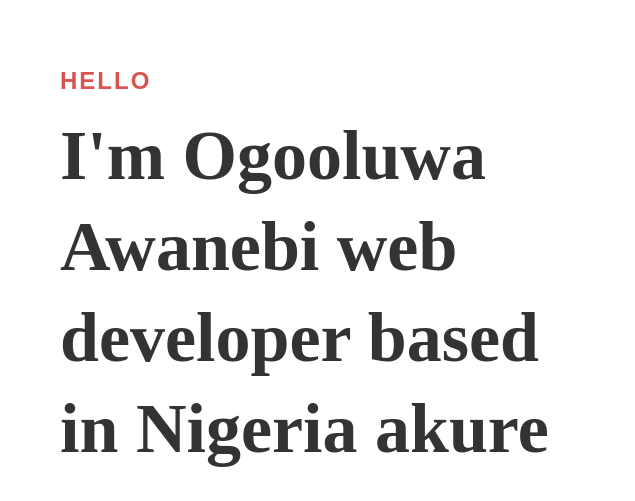
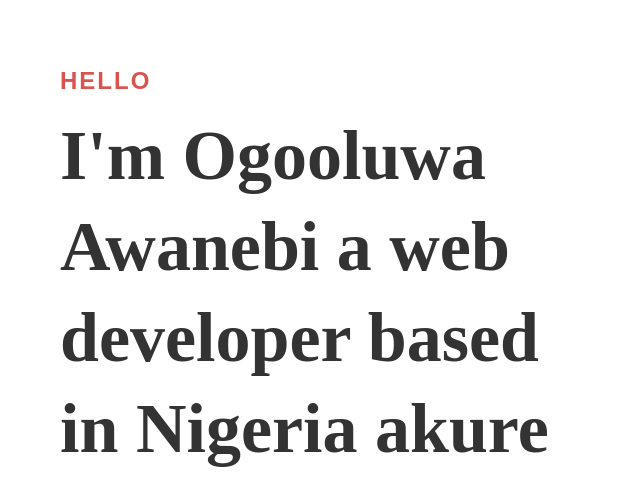
Before and after one commit to awanebiogooluwa-ui/portfolio, a plain HTML site: page index.html in a window 1280 px wide. Shown: the part 112-613 px from the top of the page, 0-635 px from the left. Drawn offline with Linux system fonts and the light colour scheme.

Commit message:
fix headline

```diff
--- a/index.html
+++ b/index.html
@@ -16,7 +16,7 @@
     </header>
     <div class="hero-content">
         <p class="subtitle">HELLO</p>
-        <h1>I'm Ogooluwa Awanebi  web developer based in Nigeria akure</h1>
+        <h1>I'm Ogooluwa Awanebi a  web developer based in Nigeria akure</h1>
         <div class="btn-group">
             <a href="#About"  class="btn btn-dark">MORE ABOUT ME </a>
             <a href="#Contact"  class="btn btn-outline">GET IN TOUCH</a>
```
